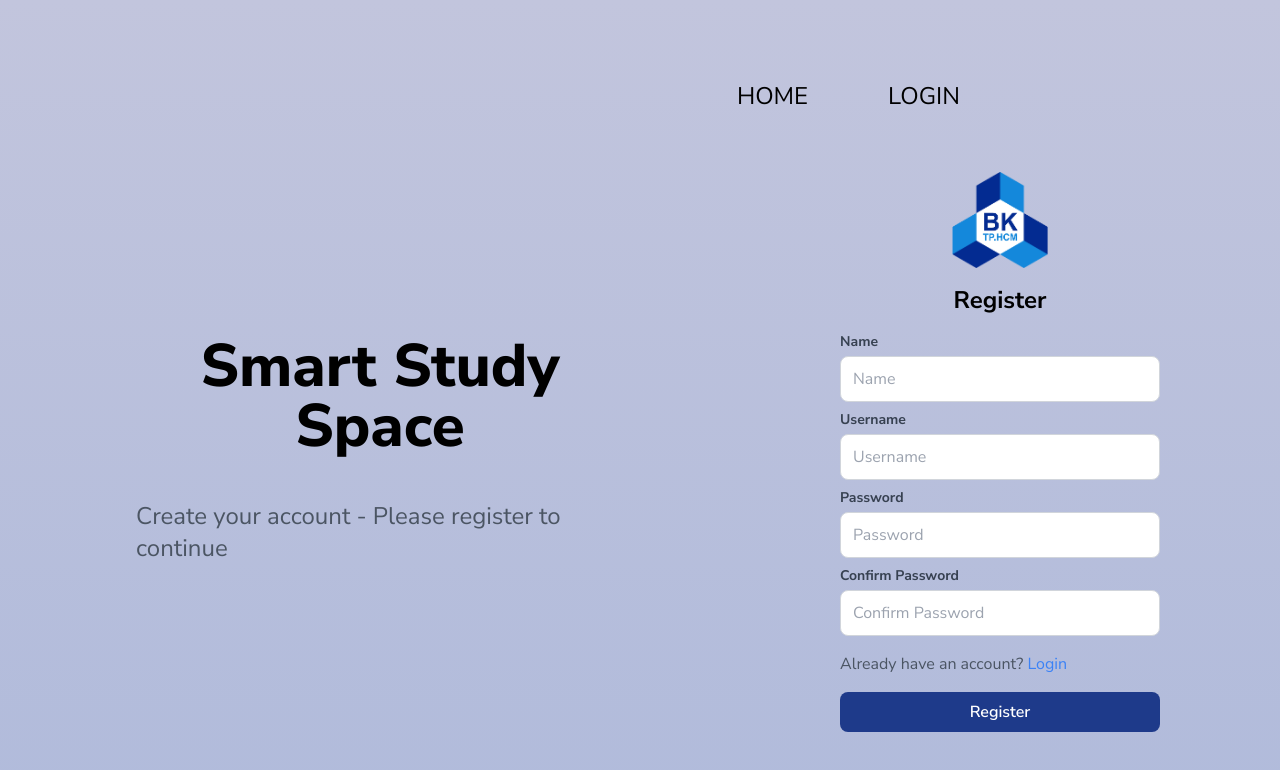
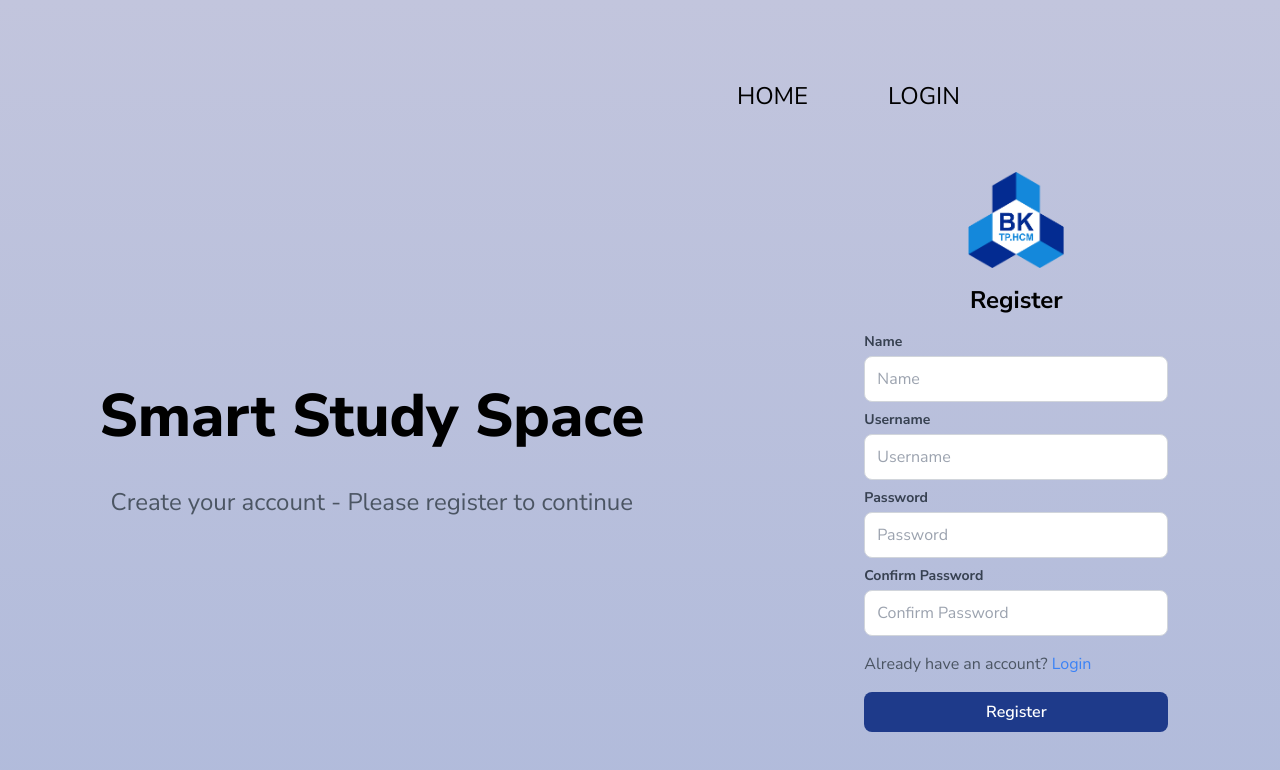
Before and after one commit to cuongtr1704/Smart-Study-Space, a React (Vite) app in the folder client/: page /register in a window 1280 px wide. Shown: the top 770 px of the page. Built offline with nearby package versions, Linux system fonts and the light colour scheme.

Commit message:
Update Register.jsx

```diff
--- a/client/src/pages/Register.jsx
+++ b/client/src/pages/Register.jsx
@@ -1,4 +1,4 @@
-import '../index.css';
+import "../index.css";
 import { useDispatch, useSelector } from "react-redux";
 import logo from "../images/logo.png";
 import { Link, useNavigate } from "react-router-dom";
@@ -9,10 +9,10 @@ import Spinner from "../components/Spinner";
 
 export default function Register() {
   const [formData, setFormData] = useState({
-    name: '',
-    username: '',
-    password: '',
-    password2: '',
+    name: "",
+    username: "",
+    password: "",
+    password2: "",
   });
 
   const { name, username, password, password2 } = formData;
@@ -70,12 +70,12 @@ export default function Register() {
         </div>
 
         <div className="w-full lg:w-auto flex gap-0 lg:gap-40 flex-col lg:flex-row items-center justify-center">
-          <div className="h-full w-full lg:w-2/3 flex flex-col items-center justify-center">
-            <div className="w-full lg:max-w-lg 2xl:max-w-3xl flex flex-col items-center justify-center gap-5 lg:gap-y-10 2xl:mt-20">
-              <p className="flex flex-col gap-0 lg:gap-4 text-4xl lg:text-6xl 2xl:text-7xl font-extrabold text-center text-black dark:text-white">
-                <span>Smart Study Space</span>
+          <div className="w-full flex flex-col items-center justify-center px-4 py-10 lg:w-2/3">
+            <div className="w-full max-w-fit flex flex-col items-center justify-center gap-5 lg:gap-y-10 2xl:mt-20">
+              <p className="text-4xl lg:text-6xl 2xl:text-7xl font-extrabold text-center text-black dark:text-white">
+                Smart Study Space
               </p>
-              <span className="flex gap-1 py-1 px-3 text-lg lg:text-2xl text-gray-600 dark:text-gray-300">
+              <span className="text-center text-lg lg:text-2xl text-gray-600 dark:text-gray-300">
                 Create your account - Please register to continue
               </span>
             </div>
@@ -84,16 +84,19 @@ export default function Register() {
           <div className="w-full lg:w-1/3 p-4 lg:p-1 flex flex-col justify-center items-center">
             <form
               onSubmit={onSubmit}
-              className="w-full lg:w-[400px] flex flex-col gap-y-4 px-10 pt-14 pb-14"
+              className="w-full max-w-sm lg:w-[400px] flex flex-col gap-y-4 px-6 sm:px-10 pt-14 pb-14"
             >
-              <div>
+              <div className="text-center flex flex-col items-center justify-center">
                 <img
                   src={logo}
                   alt="BK TPHCM Logo"
-                  className="justify-self-center text-center items-center justify-center w-24 h-24 mb-4"
+                  className="w-24 h-24 mb-4 mx-auto"
                 />
-                <p className="font-bold text-2xl text-black dark:text-white text-center">Register</p>
+                <p className="font-bold text-2xl text-black dark:text-white">
+                  Register
+                </p>
               </div>
+
               <div className="flex flex-col gap-y-2">
                 <div className="w-full flex flex-col gap-0">
                   <label className="text-left block text-gray-700 dark:text-gray-300 text-sm font-bold mb-1">
```
